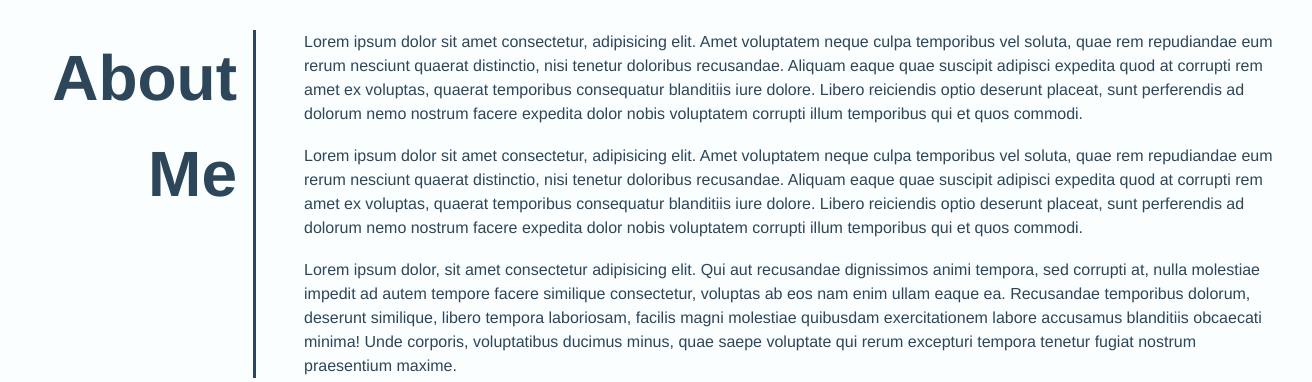
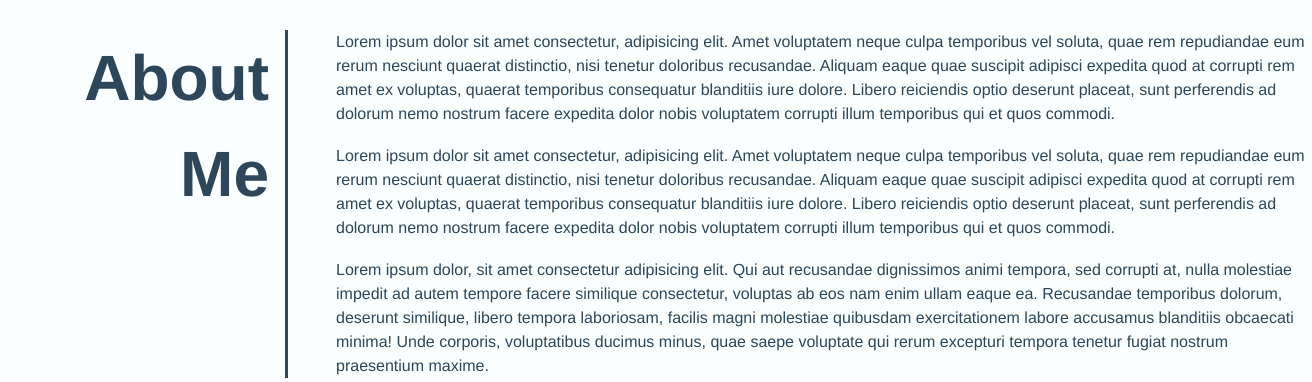
Before and after one commit to mlmcgeenc/class-portfolio, a plain HTML site: page index.html in a window 1280 px wide. Shown: the part 418-800 px from the top of the page, 1312 px wide, since content can reach past the window. Drawn offline with Linux system fonts and the light colour scheme.

Commit message:
correct flex shrink and basis values for .article-heading

```diff
--- a/assets/css/style.css
+++ b/assets/css/style.css
@@ -101,7 +101,7 @@ article {
 .article-heading {
   border-right: solid .2rem var(--secondary-color);
   color: var(--secondary-color);
-  flex: 1 0 20%;
+  flex: 1 0 18rem;
   padding-right: 1rem;
   text-align: right;
 }
```
